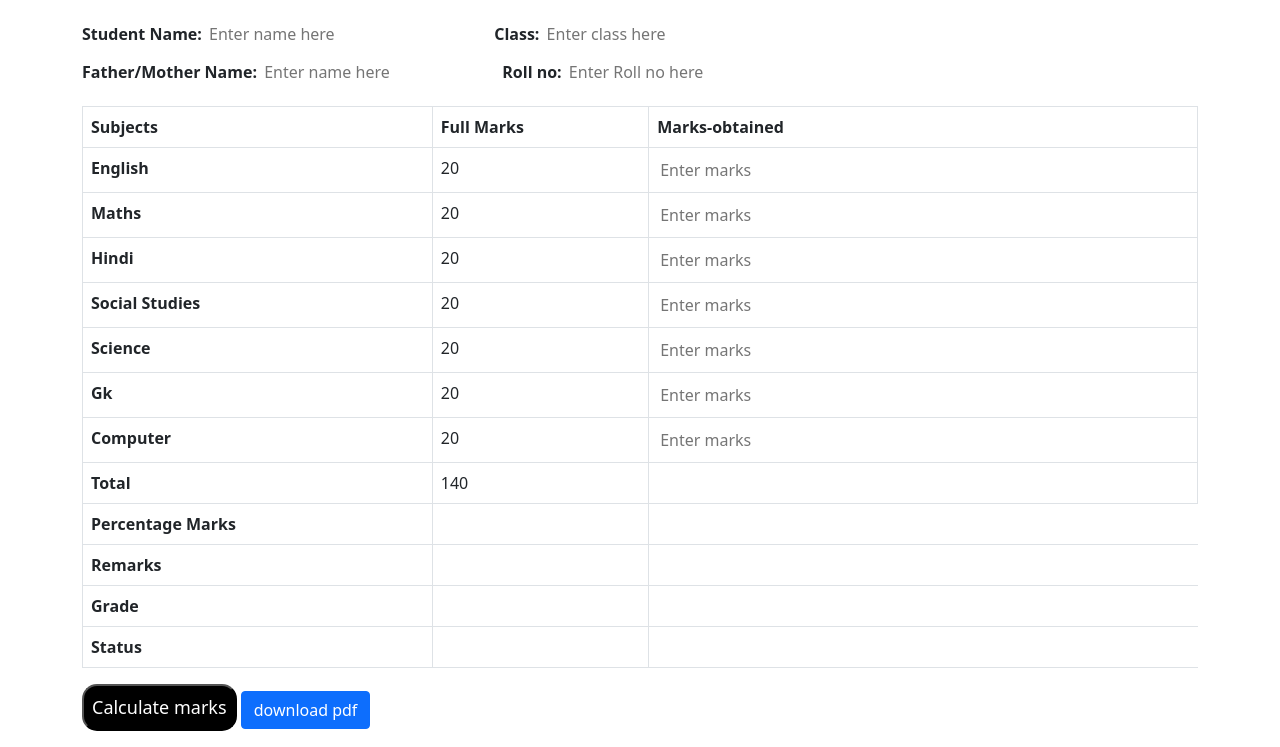
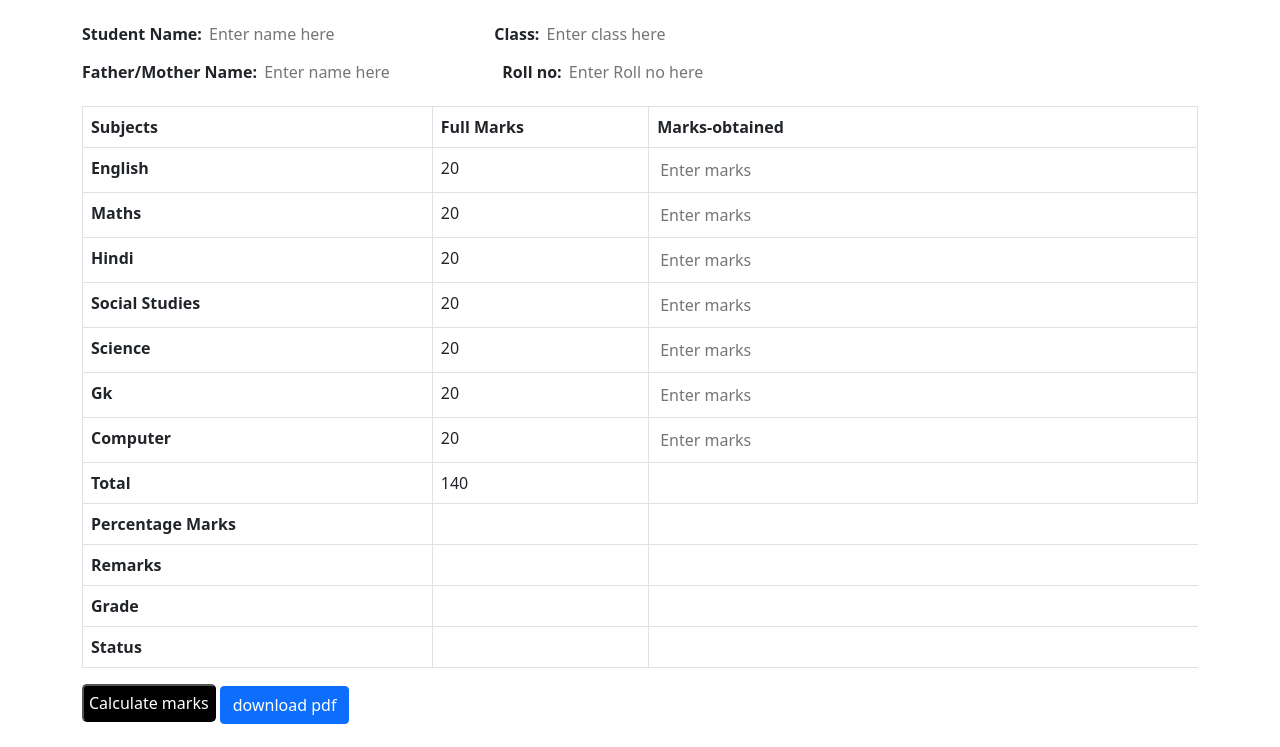
Before and after one commit to rajatdev1/result_formate, a plain HTML site: page index.html in a window 1280 px wide. Shown: the part 155-902 px from the top of the page. Drawn offline with nearby package versions, Linux system fonts and the light colour scheme.

Commit message:
Update style.css

```diff
--- a/style.css
+++ b/style.css
@@ -43,7 +43,7 @@ input{
 #btn{
     background-color: black;
     color: white;
-    padding: 8px;
-    font-size: 18px;
-    border-radius: 15px;
+    padding: 5px;
+    font-size: 16px;
+    border-radius: 5px;
 }
```
